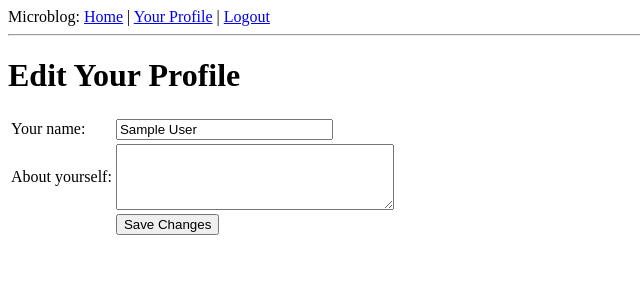
After one commit to ProjoyRoy/flask-microblog, a Flask app: page /edit in a window 1280 px wide. The commit adds this page. Shown: the top 300 px of the page, without its empty margins (0-640 px from the left). Run offline with Flask 2, Linux system fonts and the light colour scheme; the visitor is signed in with stand-in values (Sample User, id 1); data comes from the database, SQL or seed files in the repository; parts of the project's set-up code (start-up, migrations or seed data) failed here and were passed over.

Commit message:
Added avatars and user edit functionality

```diff
--- a/app/forms.py
+++ b/app/forms.py
@@ -1,12 +1,14 @@
 from flask.ext.wtf import Form
-from wtforms import StringField, BooleanField, PasswordField, SubmitField
-from wtforms.validators import DataRequired
+from wtforms import StringField, BooleanField, PasswordField, SubmitField,\
+                    TextAreaField
+from wtforms.validators import DataRequired, Length
 from .models import User
 
 
 class LoginForm(Form):
     email = StringField('email', validators=[DataRequired()])
-    password = PasswordField('password', validators=[DataRequired()])
+    password = PasswordField('password', validators=[DataRequired(),
+                                                     Length(min=6, max=30)])
     remember_me = BooleanField('remember_me', default=False)
     submit = SubmitField('Sign In')
 
@@ -17,12 +19,11 @@ class LoginForm(Form):
         if not Form.validate(self):
             return False
         user = User.query.filter_by(email=self.email.data.lower()).first()
-        print (user)
         if user is None:
-            self.email.errors.append("Invalid email")
+            self.email.errors.append("No such email")
             return False
         if not user.check_password(self.password.data):
-            self.password.errors.append('Invalid password')
+            self.password.errors.append('Incorrect password')
             return False
         else:
             return True
@@ -31,7 +32,8 @@ class LoginForm(Form):
 class SignupForm(Form):
     name = StringField('name', validators=[DataRequired()])
     email = StringField('email', validators=[DataRequired()])
-    password = PasswordField('password', validators=[DataRequired()])
+    password = PasswordField('password', validators=[DataRequired(),
+                                                     Length(min=6, max=30)])
     submit = SubmitField('Create Account')
 
     def __init__(self, *args, **kwargs):
@@ -46,3 +48,8 @@ class SignupForm(Form):
             return False
         else:
             return True
+
+
+class EditForm(Form):
+    name = StringField('name', validators=[DataRequired()])
+    about_me = TextAreaField('about_me', validators=[Length(min=0, max=140)])
--- a/app/models.py
+++ b/app/models.py
@@ -3,6 +3,8 @@ from config import SECRET_KEY, REMEMBER_COOKIE_DURATION
 from flask.ext.login import UserMixin
 from werkzeug import generate_password_hash, check_password_hash
 from itsdangerous import URLSafeTimedSerializer
+from hashlib import md5
+
 
 token_serializer = URLSafeTimedSerializer(SECRET_KEY)
 
@@ -30,6 +32,8 @@ class User(UserMixin, db.Model):
     email = db.Column(db.String(64), nullable=True, unique=True)
     pwdhash = db.Column(db.String(64), nullable=True)
     posts = db.relationship('Post', backref='author', lazy='dynamic')
+    about_me = db.Column(db.String(140))
+    last_seen = db.Column(db.DateTime)
 
     def __init__(self, name, email, password=None, social_id=None):
         self.name = name.title()
@@ -67,6 +71,10 @@ class User(UserMixin, db.Model):
         data = [str(self.id), self.pwdhash]
         return token_serializer.dumps(data)
 
+    def avatar(self, size):
+        return 'http://www.gravatar.com/avatar/%s?d=mm&s=%d' % \
+                (md5(self.email.encode('utf-8')).hexdigest(), size)
+
     def __repr__(self):
         return '<User %r>' % (self.name)
 
--- a/app/templates/base.html
+++ b/app/templates/base.html
@@ -8,7 +8,7 @@
   </head>
   <body>
     <div>Microblog: <a href="/index">Home</a>
-    {% if current_user.is_authenticated %}
+    {% if g.user.is_authenticated %}
         | <a href="{{ url_for('user', name=current_user.name) }}">Your Profile</a>
         | <a href="{{ url_for('logout') }}">Logout</a>
     {% endif %}
--- /dev/null
+++ b/app/templates/edit.html
@@ -0,0 +1,23 @@
+<!-- extend base layout -->
+{% extends "base.html" %}
+
+{% block content %}
+  <h1>Edit Your Profile</h1>
+  <form action="" method="post" name="edit">
+      {{form.hidden_tag()}}
+      <table>
+          <tr>
+              <td>Your name:</td>
+              <td>{{ form.name(size=24) }}</td>
+          </tr>
+          <tr>
+              <td>About yourself:</td>
+              <td>{{ form.about_me(cols=32, rows=4) }}</td>
+          </tr>
+          <tr>
+              <td></td>
+              <td><input type="submit" value="Save Changes"></td>
+          </tr>
+      </table>
+  </form>
+{% endblock %}
--- a/app/views.py
+++ b/app/views.py
@@ -1,10 +1,11 @@
 from flask import render_template, flash, redirect, url_for, request, g
 from app import app, db, lm
-from .forms import LoginForm, SignupForm
+from .forms import LoginForm, SignupForm, EditForm
 from .models import User
 from flask.ext.login import login_user, logout_user,\
     current_user, login_required
 from oauth import OAuthSignIn
+from datetime import datetime
 
 
 @lm.user_loader
@@ -44,7 +45,7 @@ def login():
             if user and user.check_password(form.password.data):
                 # db.session.add(user)
                 # db.session.commit()
-                print (remember_me)
+                print(remember_me)
                 login_user(user, remember=remember_me)
                 return redirect(url_for('profile'))
         else:  # form contains invalid data
@@ -56,9 +57,10 @@ def login():
 @app.route('/logout')
 @login_required
 def logout():
-    # user = g.user
-    # db.session.add(user)
-    # db.session.commit()
+    if g.user.is_authenticated:
+        g.user.last_seen = datetime.utcnow()
+        db.session.add(g.user)
+        db.session.commit()
     logout_user()
     return redirect(url_for('index'))
 
@@ -86,7 +88,7 @@ def oauth_callback(provider):
         db.session.add(user)
         db.session.commit()
     login_user(user, True)
-    return redirect(url_for('index'))
+    return redirect(url_for('profile'))
 
 
 @app.route('/signup', methods=['GET', 'POST'])
@@ -128,3 +130,20 @@ def user(name):
         {'author': user, 'body': 'Test post #2'}
     ]
     return render_template('user.html', user=user, posts=posts)
+
+
+@app.route('/edit', methods=['GET', 'POST'])
+@login_required
+def edit():
+    form = EditForm()
+    if form.validate_on_submit():
+        g.user.name = form.name.data
+        g.user.about_me = form.about_me.data
+        db.session.add(g.user)
+        db.session.commit()
+        flash('Your profile has been updated.')
+        return redirect(url_for('profile'))
+    else:
+        form.name.data = g.user.name
+        form.about_me.data = g.user.about_me
+    return render_template('edit.html', form=form)
```
Also changed, not shown: app/templates/login.html (+8 -9 lines), app/templates/post.html (added, +10 -0 lines), app/templates/signup.html (+11 -12 lines), app/templates/user.html (+18 -4 lines), db_repository/versions/012_migration.py (added, +33 -0 lines).
